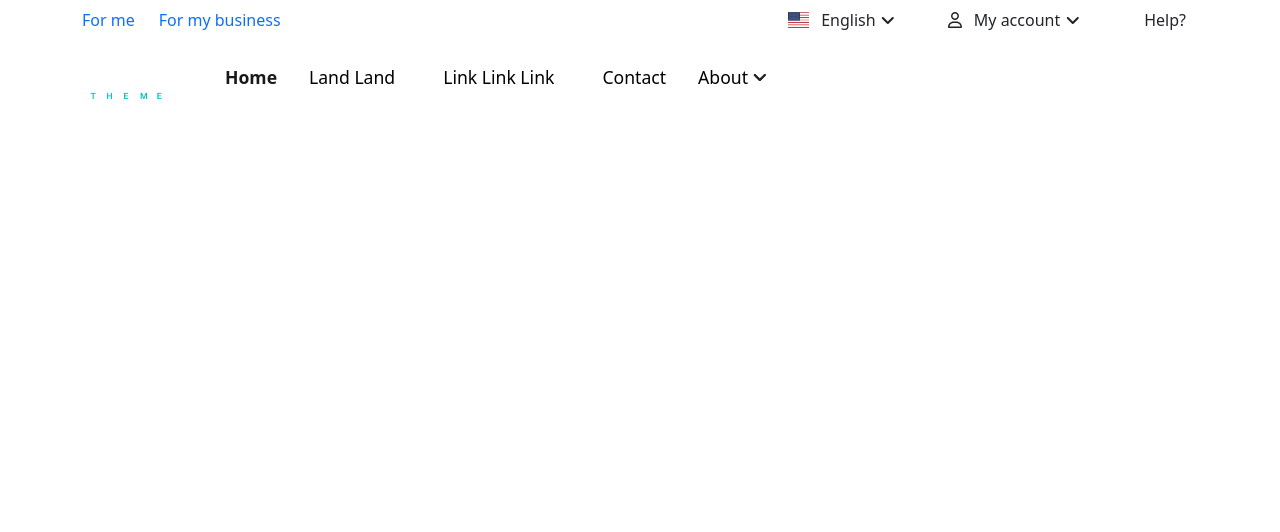
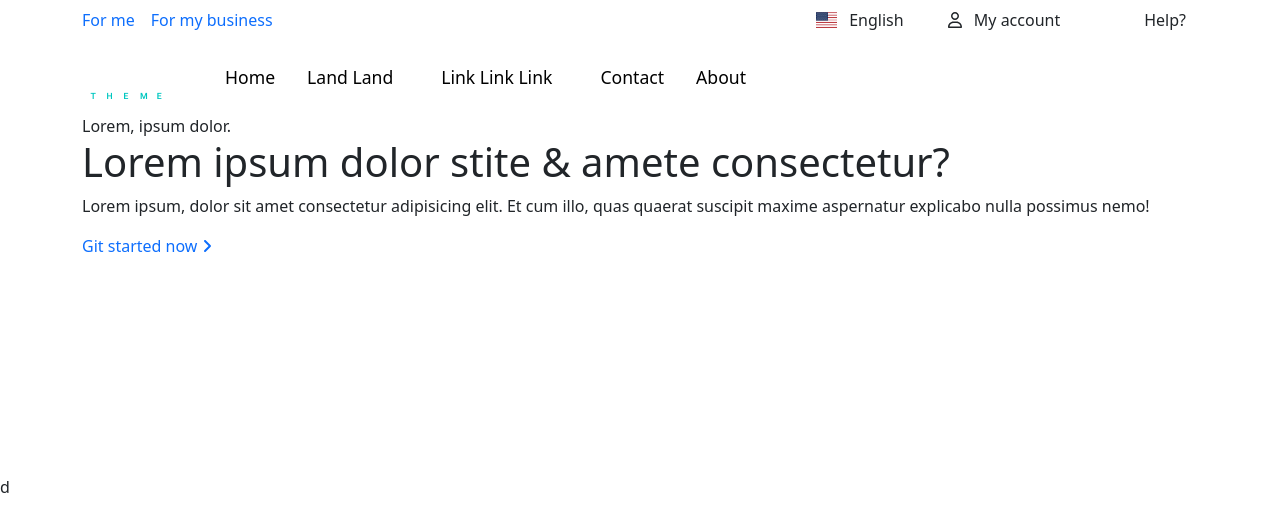
Before and after one commit to aymannassar97/Project, a website: page index.html in a window 1280 px wide. Shown: the top 532 px of the page. Drawn offline with nearby package versions, Linux system fonts and the light colour scheme.

Commit message:
Add main content and background imgae

```diff
--- a/index.html
+++ b/index.html
@@ -21,61 +21,55 @@
 </head>
 <body>
   <!-- Start Header -->
-    <div class="nav-header d-flex flex-column d-md-block">
+  <div class="nav-header d-flex flex-column">
     <!-- Start data -->
-      <div class="data order-last order-md-first">
+    <div class="data order-last order-md-first "> <!-- d-none d-md-block-->
       <div class="container d-flex flex-column flex-md-row align-items-md-center justify-content-between">
         <div class="page d-flex flex-column flex-md-row">
-            <span><a href="#" class="me-4 active">For me</a></span>
+          <span><a href="#" class="me-3 active">For me</a></span>
           <span><a href="#">For my business</a></span>
         </div>
-          <div class="account d-flex flex-column flex-md-row align-items-md-center ">
+        <div class="account d-flex flex-column flex-md-row align-items-md-center">
           <!-- Start language -->
-            <div class="dropdown Options me-5">
-              <div class=" Option-one py-2 pe-4" data-toggle="dropdown">
+          <div class="nav-item dropdown Options me-3">
+            <a class="nav-link Option-one py-2 pe-4 position-relative me-1" href="#" id="navbarDropdown" data-bs-toggle="dropdown">
               <span class="fi fi-us flag me-2"></span>
               English
-                <span class="up-down">
-                  <i class="fa-solid fa-angle-down down"></i>
-                  <i class="fa-solid fa-angle-up up"></i>
-                </span>
-              </div>
-              <ul class="dropdown-menu drop-menu shadow-sm">
+            </a>
+            <ul  class="dropdown-menu drop-menu" aria-labelledby="navbarDropdown">
               <li  class="dropdown-item items"><span class="fi fi-us me-2"></span>
-                  <a href="#" class="active">English</a></li>
+                <a href="#" class="active">English</a>
+              </li>
               <li  class="dropdown-item items"><span class="fi fi-se me-2"></span>
-                  <a href="#">Swedish</a></li>
+                <a href="#">Swedish</a>
+              </li>
             </ul>
           </div>
           <!-- End language -->
           <!-- Start My Account -->
-            <div class="dropdown Options my-account me-5">
-              <div class=" Option-one py-2 pe-4" id="" data-toggle="dropdown">
+          <div class="dropdown Options me-5 nav-item">
+            <a class="nav-link Option-one py-2 pe-4 position-relative" href="#" id="navbarDropdown" data-bs-toggle="dropdown">
               <i class="fa-regular fa-user me-2"></i>
               My account
-                <span class="up-down">
-                  <i class="fa-solid fa-angle-down down"></i>
-                  <i class="fa-solid fa-angle-up up"></i>
-                </span>
-              </div>
-              <ul class="dropdown-menu drop-menu shadow-sm">
+            </a>
+            <ul class="dropdown-menu drop-menu" aria-labelledby="navbarDropdown">
               <li  class="dropdown-item items">
-                  Lorem, ipsum dolor &#174;
+                <a href="#">Lorem, ipsum dolor &#174;</a>
               </li>
               <li  class="dropdown-item items">
-                  Lorem, ipsum dolor &#174;
+                <a href="#">Lorem, ipsum dolor &#174;</a>
               </li>
               <li  class="dropdown-item items">
-                  Lorem, ipsum dolor &#174;
+                <a href="#">Lorem, ipsum dolor &#174;</a>
               </li>
               <li  class="dropdown-item items">
-                  Lorem, ipsum dolor &#174;
+                <a href="#">Lorem, ipsum dolor &#174;</a>
               </li>
             </ul>
           </div>
           <!-- End My Account -->
           <!-- Start Help -->
-            <div class="help btn rounded-pill border-0 lead ">
+          <div class="help btn rounded-pill border-0 lead">
             Help?
           </div>
           <!-- End Help -->
@@ -84,67 +78,62 @@
       </div>
     </div>
     <!-- End data -->
+    <!-- Start nav shadow-->
+    <div class="nav-shadow">
+      <!-- Start navb-->
+      <div class="navb container">
         <!-- Start Nav -->
-      <!-- End nav shadow-->
-      <div class="nav-shadow">
-        <div class="navb container">
         <nav class="navbar navbar-expand-md flex-md-row align-items-center">
           <!-- Start logo -->
-            <a href="#" class="navbar-brand me-5">
+          <a href="#" class="navbar-brand me-5 d-block">
             <img src="images/logo/logo.png" alt="logo">
           </a>
           <!-- End logo -->
+          <!--Start close menu button -->
+          <div class="wrapper d-md-none">
+            <button data-label="Menu" role="button" class="menu-toggle">
+            <span class="icon-bars"></span>
+            </button>
+          </div>
+          <!--End close menu button -->
           <!-- Start menu nav -->
-            <div class="nav-items position-relative"> <!-- collapse navbar-collapse position-relative-->
+          <div class="nav-items "> <!-- collapse navbar-collapse -->
             <ul class="navbar-nav">
-                <li class="nav-item me-3"><a class="nav-link py-3 active" href="#">Home</a></li>
-                <li class="nav-item Options me-3">
-                  <a class="nav-link Option-one py-3 pe-4" href="#">
+              <li class="nav-item me-3"><a class="nav-link py-3 active-1" href="#">Home</a></li>
+              <li class="nav-item dropdown Options me-3 ">
+                <a class="nav-link Option-one py-3 pe-4 position-relative" href="#" id="navbarDropdown" data-bs-toggle="dropdown">
                   Land Land
                 </a>
-                  <!-- Start drop one -->
-                  <span class="up-down">
-                    <i class="fa-solid fa-angle-down down "></i>
-                    <i class="fa-solid fa-angle-up up"></i>
-                  </span>
-                  <ul class="dropdown-menu drop-menu  shadow-sm">
-                    <a href="#" class="back-list"><i class="fa-solid fa-chevron-left fa-2x d-md-none"></i></a>
-                    <hr class="d-md-none">
+                <ul class="dropdown-menu drop-menu" aria-labelledby="navbarDropdown">
                   <li  class="dropdown-item items">
-                      Lorem, ipsum
+                    <a href="#">Lorem, ipsum</a>
                   </li>
                   <li  class="dropdown-item items">
-                      Lorem, ipsum
+                    <a href="#">Lorem, ipsum</a>
                   </li>
                   <li  class="dropdown-item items">
-                    Lorem, ipsum
+                    <a href="#">Lorem, ipsum</a>
                   </li>
                   <li  class="dropdown-item items">
-                    Lorem, ipsum
+                    <a href="#">Lorem, ipsum</a>
                   </li>
                 </ul>
               </li>
               <!-- End drop one -->
               <!-- Start drop two -->
-                <li class="nav-item Options me-3">
-                  <a class="nav-link Option-one py-3 pe-4" href="#">
+              <li class="nav-item dropdown Options me-3">
+                <a class="nav-link Option-one py-3 pe-4 position-relative" href="#" id="navbarDropdown" data-bs-toggle="dropdown">
                   Link Link Link
                 </a>
-                  <span class="up-down">
-                    <i class="fa-solid fa-angle-down down "></i>
-                    <i class="fa-solid fa-angle-up up"></i>
-                  </span>
-                  <ul class="dropdown-menu drop-menu shadow-sm">
-                  <a href="#" class="back-list"><i class="fa-solid fa-chevron-left fa-2x d-md-none"></i></a>
-                  <hr class="d-md-none">
+                <ul class="dropdown-menu drop-menu" aria-labelledby="navbarDropdown">
                   <li  class="dropdown-item items">
-                    Lorem, ipsum
+                    <a href="#">Lorem, ipsum</a>
                   </li>
                   <li  class="dropdown-item items">
-                    Lorem, ipsum
+                    <a href="#">Lorem, ipsum</a>
                   </li>
                   <li  class="dropdown-item items">
-                    Lorem, ipsum
+                    <a href="#">Lorem, ipsum </a>
                   </li>
                 </ul>
               </li>
@@ -155,21 +144,40 @@
           </div>
           <!-- End menu nav -->
         </nav>
-        </div>
         <!-- End Nav -->
       </div>
+      <!-- ُEnd navb -->
+    </div>
     <!-- End nav shadow-->
-      <!--Start close menu button -->
-      <div class="wrapper d-md-none order-first">
-        <button data-label="Menu" role="button" class="menu-toggle">
-        <span class="icon-bars"></span>
-        </button>
-      </div>
-    <!--End close menu button -->
   </div>
   <!-- End Header -->
   <!-- Start main content -->
+  <div class="main-content">
+    <div class="content">
+      <div class="main-text container">
+        <div class="text">
+          <span class="d-block">Lorem, ipsum dolor.</span>
+          <h1>Lorem ipsum dolor <span>stite & amete</span> consectetur?</h1>
+          <p>Lorem ipsum, dolor sit amet consectetur adipisicing elit. Et cum illo, quas quaerat suscipit maxime aspernatur explicabo nulla possimus nemo!</p>
+          <div class="main-btn rounded-1">
+            <a href="#" class="d-block">
+              Git started now
+              <i class="fa-solid fa-angle-right"></i></a>
+          </div>
+        </div>
+      </div>
+    </div>
+    <div class="Waves">
+      <svg version="1.1" class="shape__svg" xmlns="http://www.w3.org/2000/svg" xmlns:xlink="http://www.w3.org/1999/xlink" x="0px" y="0px" viewBox="0 0 1366 231" preserveAspectRatio="none" style="enable-background:new 0 0 1366 231;" xml:space="preserve"><path fill="#ffffff" d="M0,54c0,0,106,134,307,101c246-63,285-39,368-22c106,33,225,90,292,62c109-39,255-191,399-178 c0,128,0,214,0,214H0V54z"></path> <path fill="#ffffff" style="opacity: 0.45" d="M-1,231h188h1178c0,0,2-104,0-214c-297,10-383,309-632,143c-39,0-122,51-325-17C172,216-1,31-1,31"></path> <path fill="#ffffff" style="opacity: 0.45" d="M1366,227c0,0,0-71.03,0-203c-198-44-439,252-559,156c-13,1,0.7-9.44-53-20c-116.23-22.86-254.55-23.5-371-17 C157,121-4,172.01-4,172.01"></path></svg>
+    </div>
+  </div>
   <!-- End main content -->
+
+
+
+
+
+  <div style="height:10000px;">d</div>
 
 
 
@@ -186,12 +194,6 @@
 
 
 
-
-
-
-
-
-<!-- <div style="height:1000px;">d</div> -->
 
 
 
```
Lines whose indentation alone changed are shown as unchanged.
